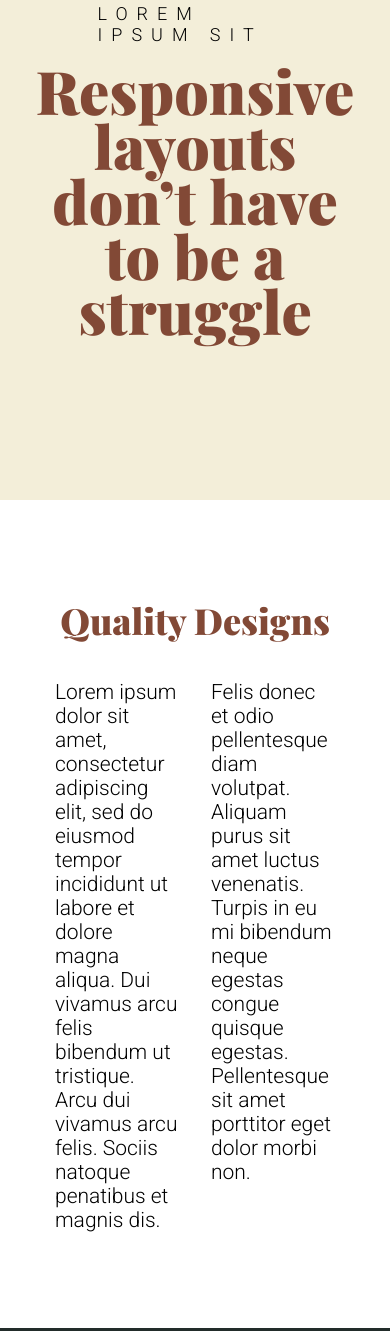
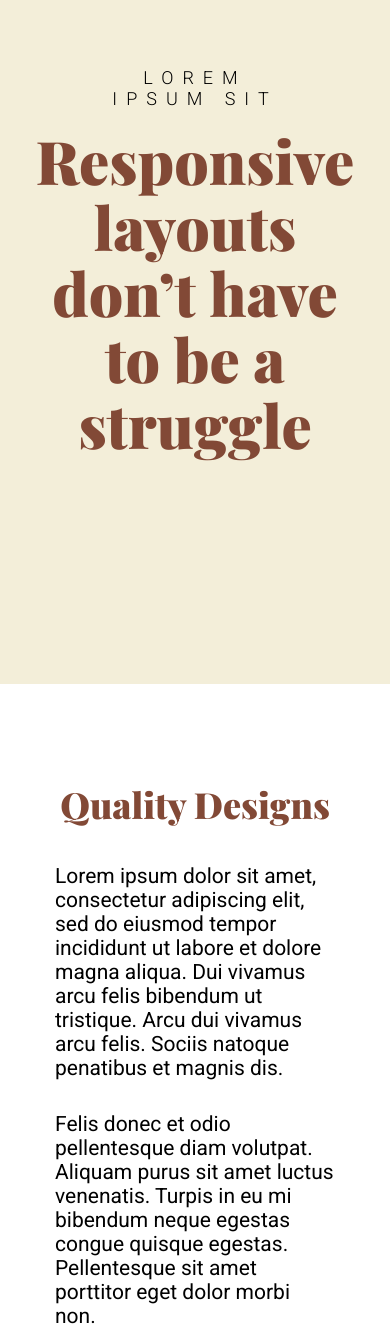
Before and after one commit to hatakeyamayuri/Responsive-CSS-Tutorials, a plain HTML site: page challenge07/index.html in a window 390 px wide. Shown: the part 160-1491 px from the top of the page. Drawn offline with nearby package versions, Linux system fonts and the light colour scheme.

Commit message:
Fixing font & responsiveness

```diff
--- a/challenge07/index.html
+++ b/challenge07/index.html
@@ -4,7 +4,9 @@
     <meta charset="UTF-8">
     <meta name="viewport" content="width=device-width, initial-scale=1.0">
     <title>Day 12</title>
-    <link href="https://fonts.googleapis.com/css2?family=Playfair+Display:wght@900&family=Roboto:wght@300,400&display=swap" rel="stylesheet">
+    <link rel="preconnect" href="https://fonts.googleapis.com">
+    <link rel="preconnect" href="https://fonts.gstatic.com" crossorigin>
+    <link href="https://fonts.googleapis.com/css2?family=Playfair+Display:wght@900&family=Roboto:wght@100..900&display=swap" rel="stylesheet">
     <link rel="stylesheet" href="style.css">
 </head>
 <body>
@@ -20,15 +22,15 @@
             <div class="section__content">
                 <h2 class="section-1__h2">Quality Designs</h2>
                 <div class="two-col-container">
-                    <p>Lorem ipsum dolor sit amet, consectetur adipiscing elit, sed do eiusmod tempor incididunt ut labore et dolore magna aliqua. Dui vivamus arcu felis bibendum ut tristique. Arcu dui vivamus arcu felis. Sociis natoque penatibus et magnis dis.</p>
+                    <p class="mobile-space-down">Lorem ipsum dolor sit amet, consectetur adipiscing elit, sed do eiusmod tempor incididunt ut labore et dolore magna aliqua. Dui vivamus arcu felis bibendum ut tristique. Arcu dui vivamus arcu felis. Sociis natoque penatibus et magnis dis.</p>
                     <p>Felis donec et odio pellentesque diam volutpat. Aliquam purus sit amet luctus venenatis. Turpis in eu mi bibendum neque egestas congue quisque egestas. Pellentesque sit amet porttitor eget dolor morbi non.</p>
                 </div>
             </div>
         </section>
 
         <section class="section-2">
-            <div class="section__content two-col-container ">
-                <div>
+            <div class="section__content two-col-container">
+                <div class="mobile-space-down">
                     <h2 class="h2--light">Made custom for you</h2>
                     <p class="p--light">Lorem ipsum dolor sit amet, consectetur adipiscing elit, sed do eiusmod tempor incididunt ut labore et dolore magna aliqua. Ut enim ad minim veniam.</p>
                 </div>
@@ -37,8 +39,8 @@
         </section>
 
         <section class="section-3">
-            <div class="section__content two-col-container ">
-                <img src="img/image-02.jpg" alt="Peach-colored sunlight over grassy hilltop range">
+            <div class="section__content two-col-container">
+                <img class="mobile-space-down" src="img/image-02.jpg" alt="Peach-colored sunlight over grassy hilltop range">
                 <div>
                     <h2 class="h2--light">Created with care</h2>
                     <p class="p--light">Felis donec et odio pellentesque diam volutpat. Aliquam purus sit amet luctus venenatis. Turpis in eu mi bibendum neque egestas congue quisque egestas. Pellentesque sit amet porttitor eget dolor morbi non.</p>
--- a/challenge07/style.css
+++ b/challenge07/style.css
@@ -31,7 +31,7 @@ h1 {
     font-size: 60px;
     color: #824936;
     text-align: center;
-    line-height: 55px;
+    line-height: 1.1 ;
     margin-top: .3em;
 }
 
@@ -47,6 +47,7 @@ h3 {
     font-weight: 300;
     text-transform: uppercase;
     letter-spacing: .5em;
+    text-align: center;
 }
 
 p {
@@ -66,7 +67,7 @@ p {
 
 header {
     background: #F3EED9;
-    min-height: 660px;
+    min-height: 100vh;
     display: flex;
 }
 
@@ -92,3 +93,12 @@ header {
 .section-3 {
     background: #824936;
 }
+
+@media (max-width: 700px) {
+    .two-col-container {
+        display: block;
+    }
+    .mobile-space-down {
+        margin-bottom: 1.5em;
+    }
+}
```
